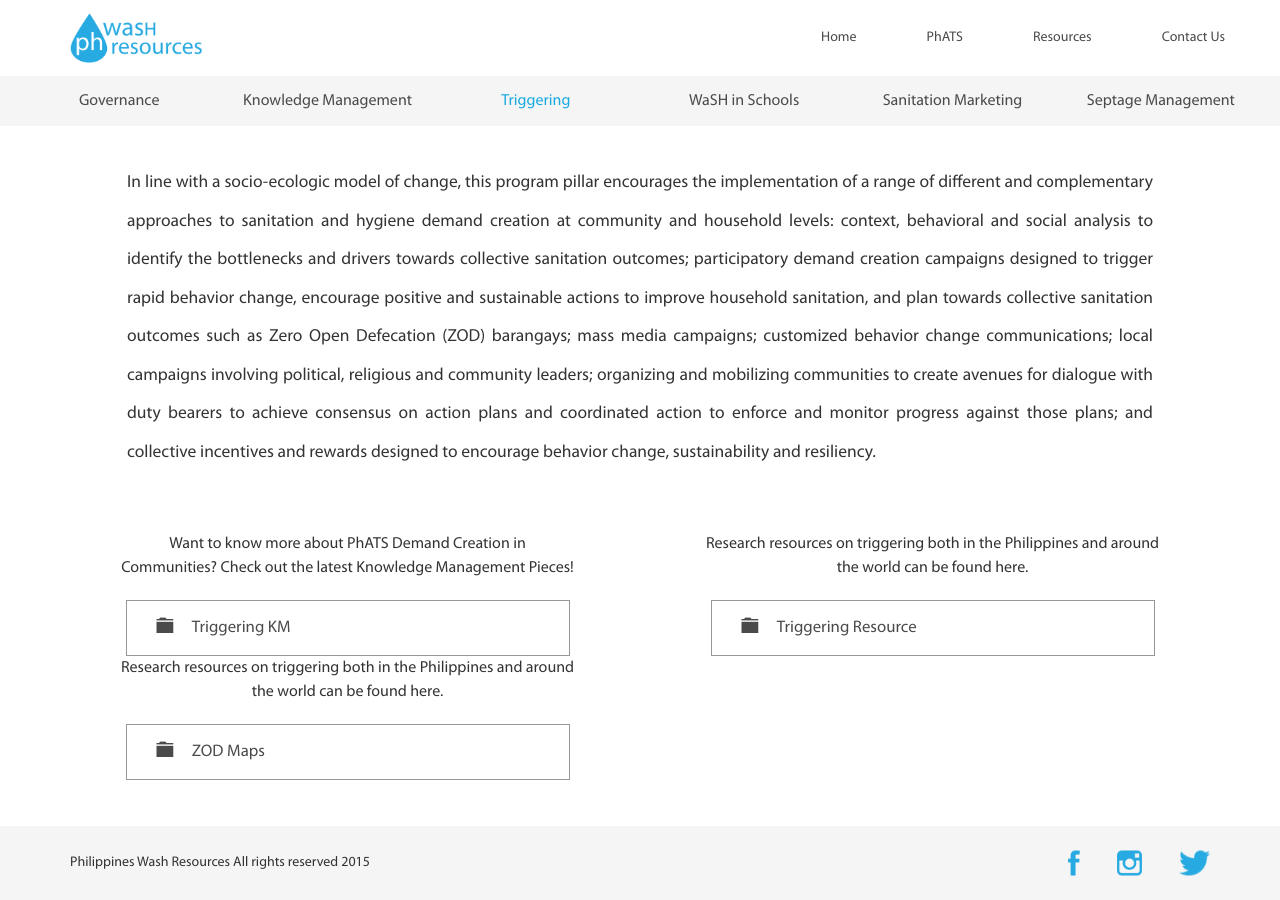
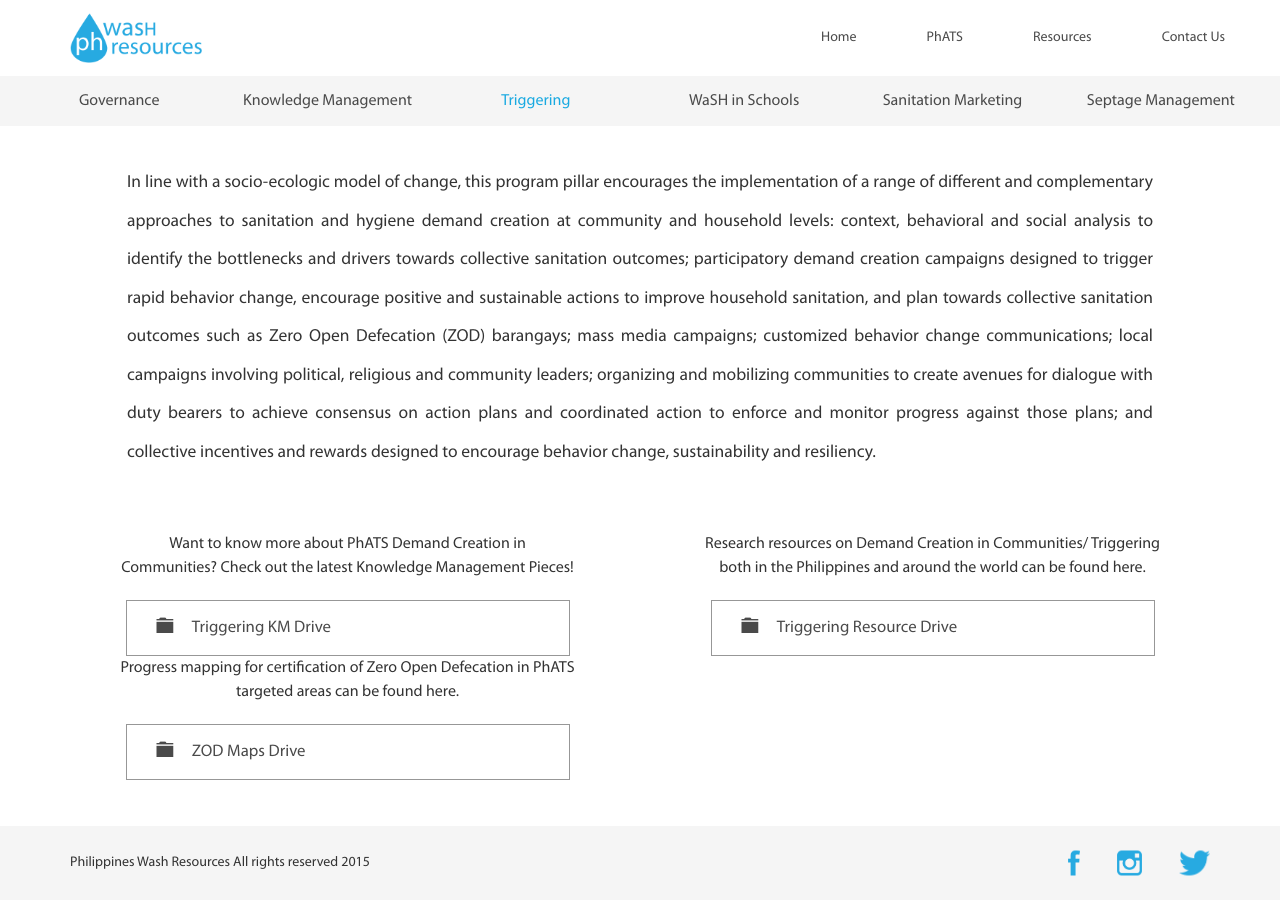
Before and after one commit to phwashresources/phwashresources.github.io, a Jekyll site: the page built from _pillars/demand-creation-in-communities.md, in a window 1280 px wide and 900 px high, scrolled down 1204 px. Built offline with Jekyll 4.4.1, drawn with Linux system fonts in a browser that asks for light colours; a style sheet for code colours, icons or effects is not loaded.

Commit message:
update data

```diff
--- a/_pillars/demand-creation-in-communities.md
+++ b/_pillars/demand-creation-in-communities.md
@@ -16,16 +16,16 @@ description: >
    In line with a socio-ecologic model of change, this program pillar encourages the implementation of a range of different and complementary approaches to sanitation and hygiene demand creation at community and household levels: context, behavioral and social analysis to identify the bottlenecks and drivers towards collective sanitation outcomes; participatory demand creation campaigns designed to trigger rapid behavior change, encourage positive and sustainable actions to improve household sanitation, and plan towards collective sanitation outcomes such as Zero Open Defecation (ZOD) barangays; mass media campaigns; customized behavior change communications; local campaigns involving political, religious and community leaders; organizing and mobilizing communities to create avenues for dialogue with duty bearers to achieve consensus on action plans and coordinated action to enforce and monitor progress against those plans; and collective incentives and rewards designed to encourage behavior change, sustainability and resiliency.
 
 projects:
-    - title: Triggering KM
+    - title: Triggering KM Drive
       description: Want to know more about PhATS Demand Creation in Communities? Check out the latest Knowledge Management Pieces!
       url: https://goo.gl/F1ycxT
 
-    - title: Triggering Resource
-      description: Research resources on triggering both in the Philippines and around the world can be found here.
+    - title: Triggering Resource Drive
+      description: Research resources on Demand Creation in Communities/ Triggering both in the Philippines and around the world can be found here.
       url: https://goo.gl/JOH3bw
 
-    - title: ZOD Maps
-      description: Research resources on triggering both in the Philippines and around the world can be found here.
+    - title: ZOD Maps Drive
+      description: Progress mapping for certification of Zero Open Defecation in PhATS targeted areas can be found here.
       url: https://goo.gl/zLX7lc
 
 svg: >
--- a/resources/index.html
+++ b/resources/index.html
@@ -2,7 +2,7 @@
 layout: pages/resources
 ---
 <div class="banner-bar">
-    <span class="banner-text">If you have a resources you would like to made available and you don't see it here, or you have a document to share, please let us know! <a class="typeform-share" href="https://philippineswash.typeform.com/to/Mtcowi" data-mode="1" target="_blank">Email Us!</a></span>
+    <span class="banner-text">If you have a resource you would like made available and you don't see it here, or if you have a document to share, please let us know! <a class="typeform-share" href="https://philippineswash.typeform.com/to/Mtcowi" data-mode="1" target="_blank">Email Us!</a></span>
 </div>
 <div class="container">
     <div class="row">
```
Also changed, not shown: _pillars/good-governance.md (+1 -1 lines), _pillars/septage-management.md (+3 -3 lines), _pillars/wash-in-schools.md (+2 -2 lines).
